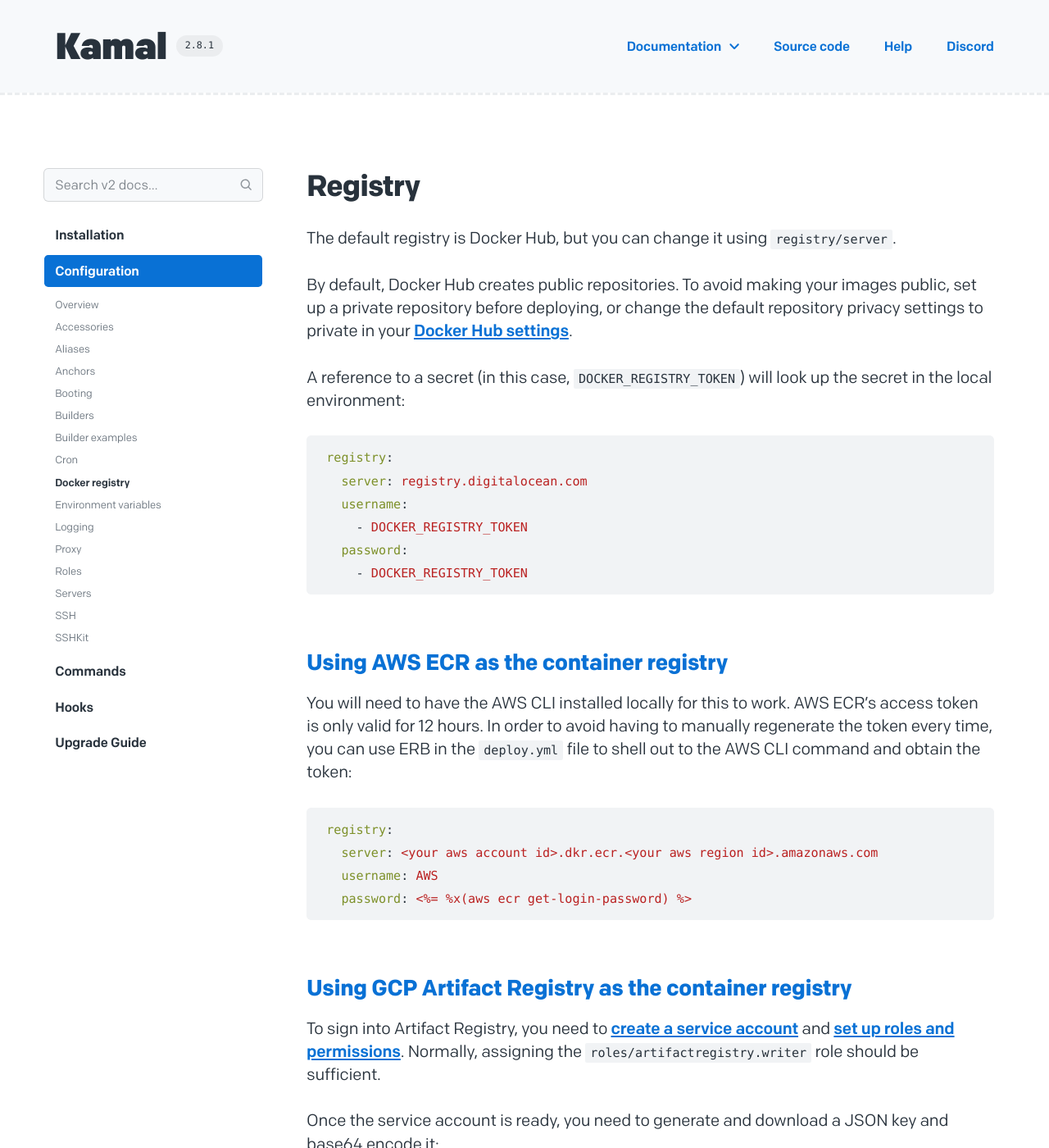
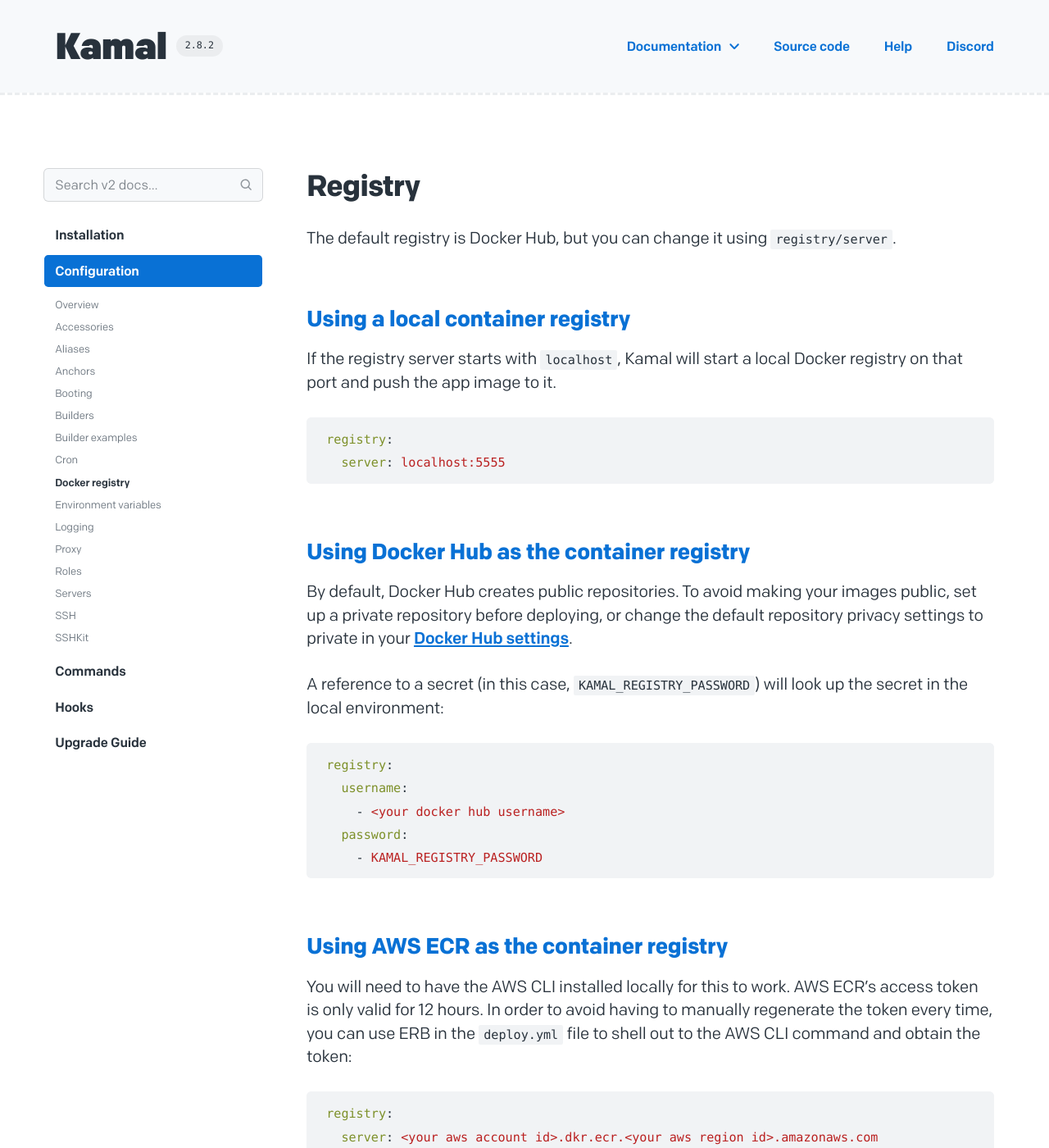
Before and after one commit to basecamp/kamal-site, a Jekyll site: the page built from docs/configuration/docker-registry.md, in a window 1280 px wide and 1400 px high. Shown: the whole window at 82% size. Built offline with Jekyll 4.4.1, drawn with Linux system fonts in a browser that asks for light colours.

Commit message:
Update docs for Kamal 2.8.2

````diff
--- a/_data/github.yml
+++ b/_data/github.yml
@@ -1,3 +1,3 @@
-tag_name: 2.8.1
+tag_name: 2.8.2
 v1:
   tag_name: 1.9.2
--- a/_data/nav.yml
+++ b/_data/nav.yml
@@ -1,7 +1,7 @@
 - title: "Documentation"
   url: /docs/
   options:
-  - title: "Version 2.8.1"
+  - title: "Version 2.8.2"
     url: /docs/
   - title: "Version 1.9.2"
     url: /v1/docs/
--- a/docs/configuration/docker-registry.md
+++ b/docs/configuration/docker-registry.md
@@ -8,20 +8,31 @@ title: Registry
 
 The default registry is Docker Hub, but you can change it using `registry/server`.
 
+## [Using a local container registry](#using-a-local-container-registry)
+
+If the registry server starts with `localhost`, Kamal will start a local Docker registry
+on that port and push the app image to it.
+
+```yaml
+registry:
+  server: localhost:5555
+```
+
+## [Using Docker Hub as the container registry](#using-docker-hub-as-the-container-registry)
+
 By default, Docker Hub creates public repositories. To avoid making your images public,
 set up a private repository before deploying, or change the default repository privacy
 settings to private in your [Docker Hub settings](https://hub.docker.com/repository-settings/default-privacy).
 
-A reference to a secret (in this case, `DOCKER_REGISTRY_TOKEN`) will look up the secret
+A reference to a secret (in this case, `KAMAL_REGISTRY_PASSWORD`) will look up the secret
 in the local environment:
 
 ```yaml
 registry:
-  server: registry.digitalocean.com
   username:
-    - DOCKER_REGISTRY_TOKEN
+    - <your docker hub username>
   password:
-    - DOCKER_REGISTRY_TOKEN
+    - KAMAL_REGISTRY_PASSWORD
 ```
 
 ## [Using AWS ECR as the container registry](#using-aws-ecr-as-the-container-registry)
````
Also changed, not shown: docs/commands/registry.md (+4 -3 lines), docs/commands/version.md (+1 -1 lines).
